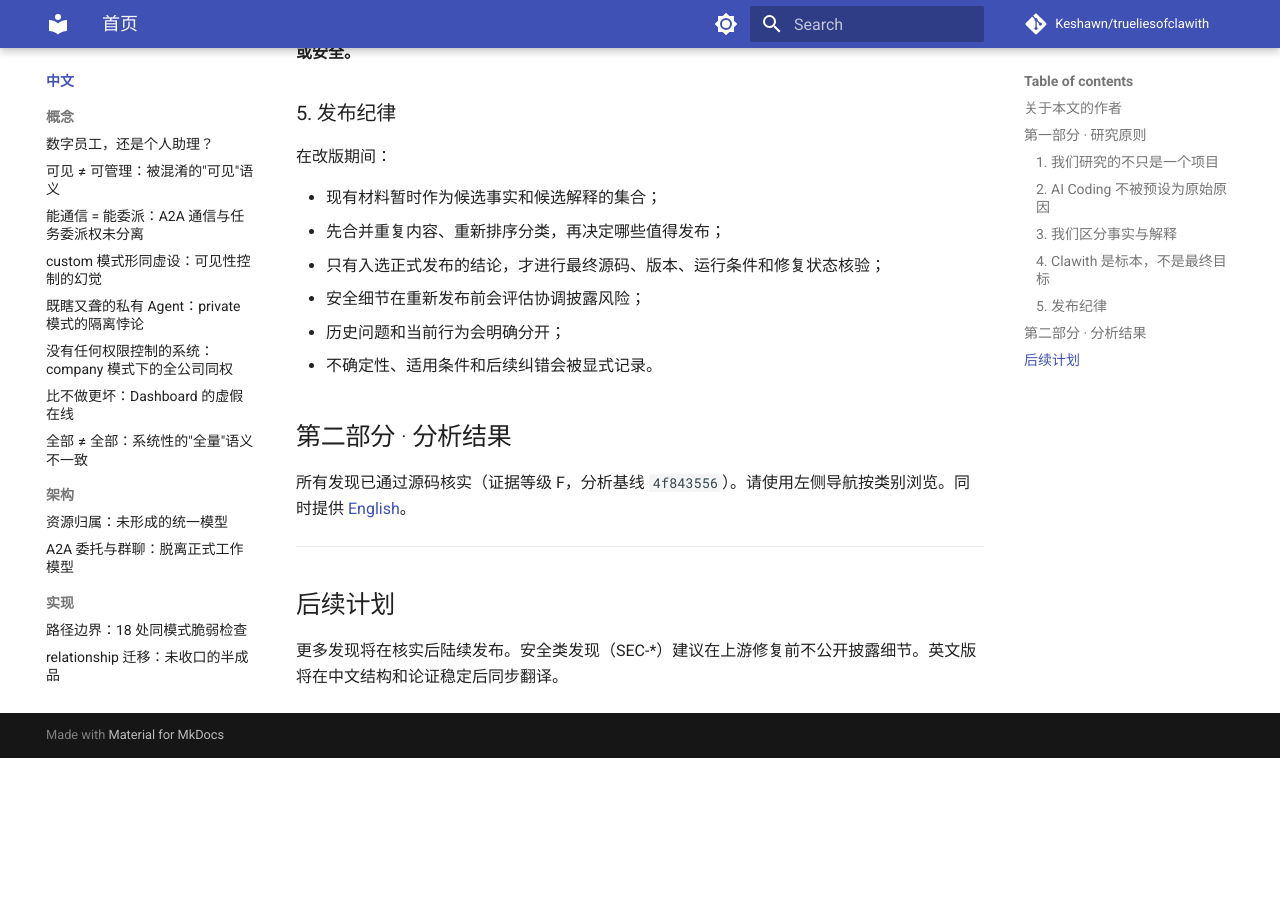
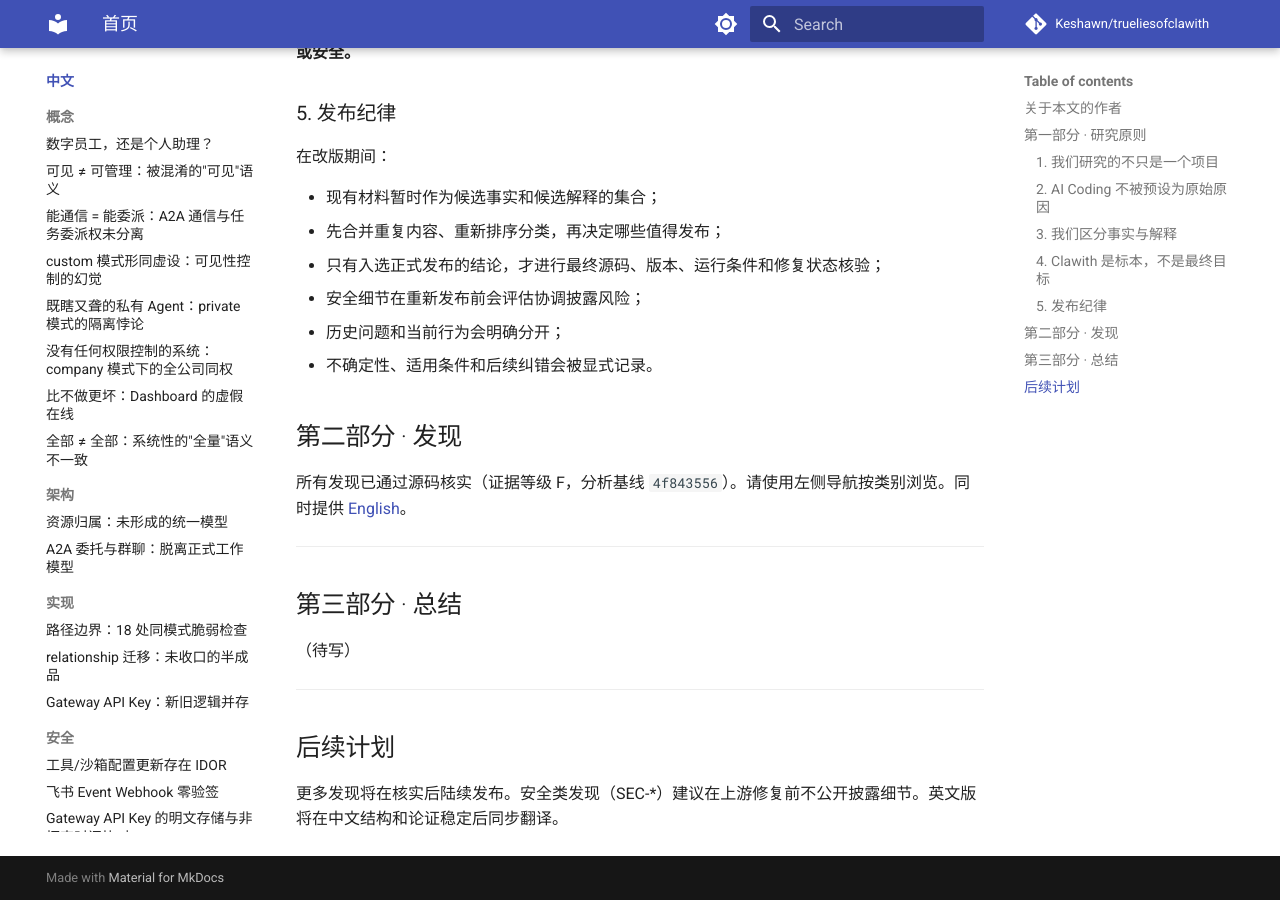
Before and after one commit to Keshawn/trueliesofclawith, an MkDocs documentation site: the page built from true-lies/zh/README.md, in a window 1280 px wide and 900 px high, scrolled down 2297 px. Built offline with MkDocs 1.6.1 and Material for MkDocs 9.7.7, drawn with Linux system fonts in a browser that asks for light colours; comment, search, counter and statistics services are not loaded; before the commit the page ends 3055 px from its top, so only the background shows below that.

Commit message:
rename Part II from 分析结果 to 发现, add Part III 总结 placeholder

```diff
--- a/true-lies/zh/README.md
+++ b/true-lies/zh/README.md
@@ -93,9 +93,15 @@
 - 历史问题和当前行为会明确分开；
 - 不确定性、适用条件和后续纠错会被显式记录。
 
-## 第二部分 · 分析结果
+## 第二部分 · 发现
 
 所有发现已通过源码核实（证据等级 F，分析基线 `4f843556`）。请使用左侧导航按类别浏览。同时提供 [English](../README.md)。
+
+---
+
+## 第三部分 · 总结
+
+（待写）
 
 ---
 
```
Also changed, not shown: true-lies/README.md (+6 -0 lines).
